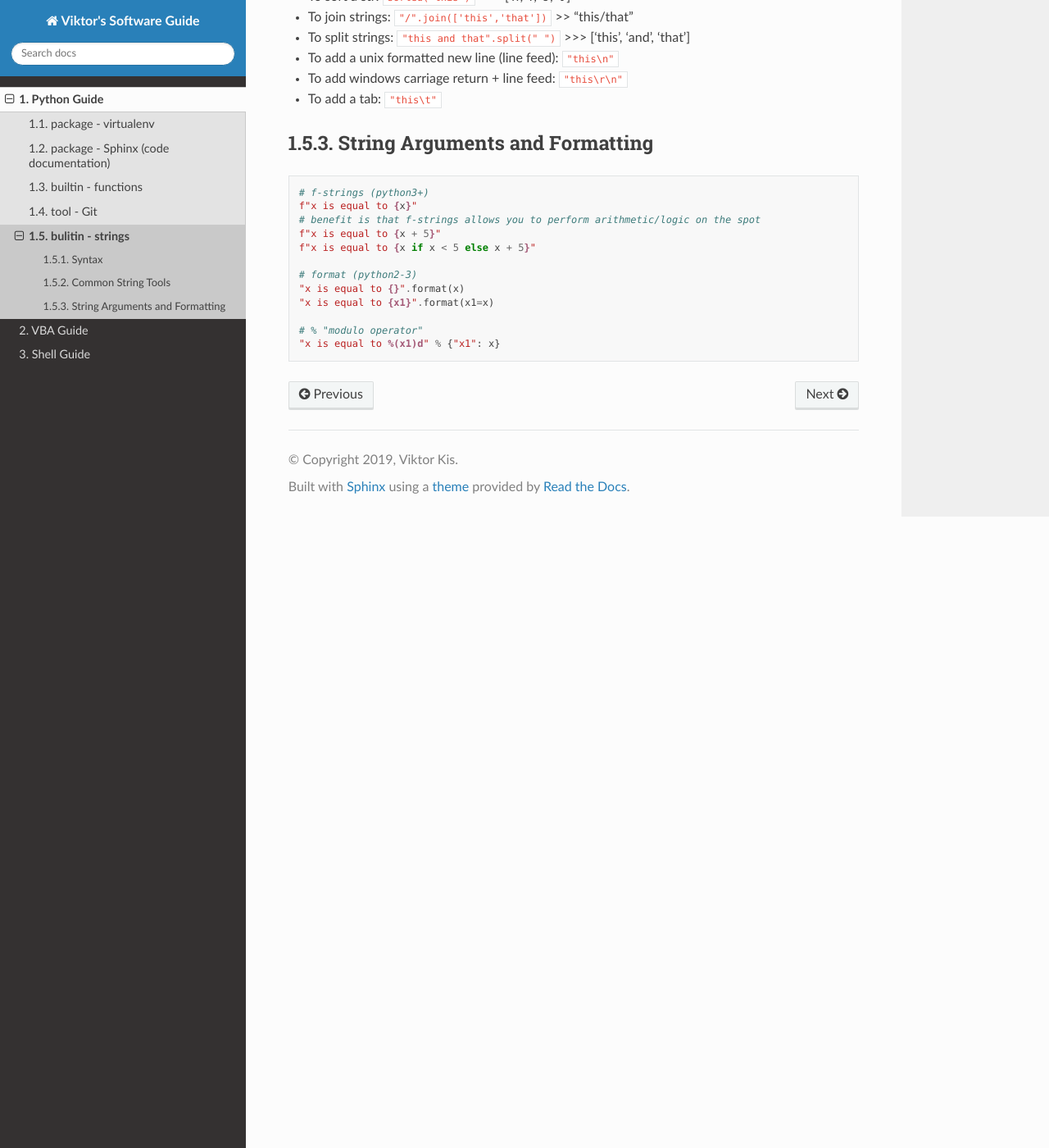
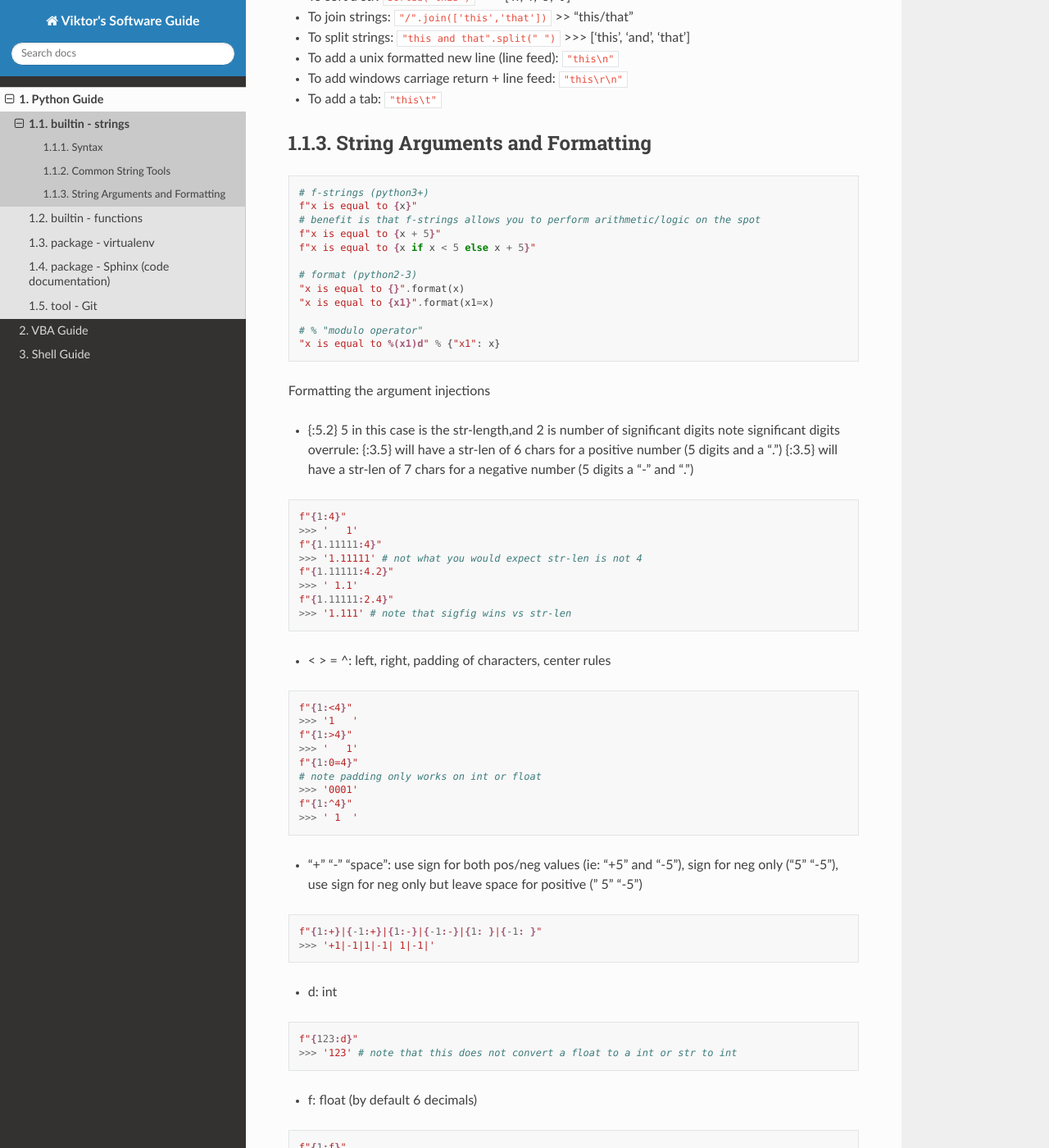
Before and after one commit to PydPiper/viks_SoftwareGuide, a Sphinx documentation site: the page built from source/python/strings.rst, in a window 1280 px wide and 1400 px high, scrolled down 1010 px. Shown: the whole window at 82% size. Built offline with Sphinx 7.4.7 and the Read the Docs theme 2.0.0, drawn with Linux system fonts in a browser that asks for light colours; some of the changed text lies outside the part shown.

Commit message:
update index depth and added to py strings

```diff
--- a/source/index.rst
+++ b/source/index.rst
@@ -11,7 +11,7 @@
 
 .. toctree::
     :numbered:
-    :maxdepth: 5
+    :maxdepth: 2
 
 
     python/index
--- a/source/python/index.rst
+++ b/source/python/index.rst
@@ -2,11 +2,11 @@
 ============
 
 .. toctree::
-    :maxdepth: 5
+    :maxdepth: 2
     :titlesonly:
 
+    strings
+    functions
     virtualenv
     sphinx
-    functions
     git
-    strings
--- a/source/python/strings.rst
+++ b/source/python/strings.rst
@@ -1,4 +1,4 @@
-bulitin - strings
+builtin - strings
 =================
 
 Syntax
@@ -65,3 +65,95 @@
 
     # % "modulo operator"
     "x is equal to %(x1)d" % {"x1": x}
+
+Formatting the argument injections
+
+- {:5.2} 5 in this case is the str-length,and 2 is number of significant digits
+  note significant digits overrule:
+  {:3.5} will have a str-len of 6 chars for a positive number (5 digits and a ".")
+  {:3.5} will have a str-len of 7 chars for a negative number (5 digits a "-" and ".")
+
+.. code-block:: python
+
+    f"{1:4}"
+    >>> '   1'
+    f"{1.11111:4}"
+    >>> '1.11111' # not what you would expect str-len is not 4
+    f"{1.11111:4.2}"
+    >>> ' 1.1'
+    f"{1.11111:2.4}"
+    >>> '1.111' # note that sigfig wins vs str-len
+
+- < > = ^: left, right, padding of characters, center rules
+
+.. code-block:: python
+
+    f"{1:<4}"
+    >>> '1   '
+    f"{1:>4}"
+    >>> '   1'
+    f"{1:0=4}"
+    # note padding only works on int or float
+    >>> '0001'
+    f"{1:^4}"
+    >>> ' 1  '
+
+- "+" "-" "space": use sign for both pos/neg values (ie: "+5" and "-5"), sign for neg only ("5" "-5"),
+  use sign for neg only but leave space for positive (" 5" "-5")
+
+.. code-block:: python
+
+    f"{1:+}|{-1:+}|{1:-}|{-1:-}|{1: }|{-1: }"
+    >>> '+1|-1|1|-1| 1|-1|'
+
+- d: int
+
+.. code-block:: python
+
+    f"{123:d}"
+    >>> '123' # note that this does not convert a float to a int or str to int
+
+- f: float (by default 6 decimals)
+
+.. code-block:: python
+
+    f"{1:f}"
+    >>> '1.000000' # note flag f does convert a int to a float but NOT str->float
+
+- e and E: exponent with small "e" or large "E" (default 6 decimals)
+
+.. code-block:: python
+
+    f"{1:e}"
+    >>> '1.000000e+00' # similar to float conversion
+
+- g: The precise rules are as follows: suppose that the result formatted with presentation type
+  'e' and precision p-1 would have exponent exp. Then if -4 <= exp < p, the number is formatted
+  with presentation type 'f' and precision p-1-exp. Otherwise, the number is formatted with
+  presentation type 'e' and precision p-1. In both cases insignificant trailing zeros are removed
+  from the significand, and the decimal point is also removed if there are no remaining digits
+  following it.
+  Positive and negative infinity, positive and negative zero, and nans, are formatted as inf,
+  -inf, 0, -0 and nan respectively, regardless of the precision.
+  A precision of 0 is treated as equivalent to a precision of 1. The default precision is 6.
+
+- %: percentage. Multiplies the value by 100 and uses (f) format followed by a percent sign
+
+.. code-block:: python
+
+    f"{1:%}"
+    >>> '100.000000%' # similar to float conversion
+
+- ,: to separate every 1000 by a comma
+
+.. code-block:: python
+
+    f"{1000:,}"
+    >>> '1,000'
+
+- positional arg call:
+
+.. code-block:: python
+
+    "pos0={0}, pos2={2}, pos0={0}".format(*[10,20,30])
+    >>> 'pos0=10, pos2=30, pos0=10'
```
